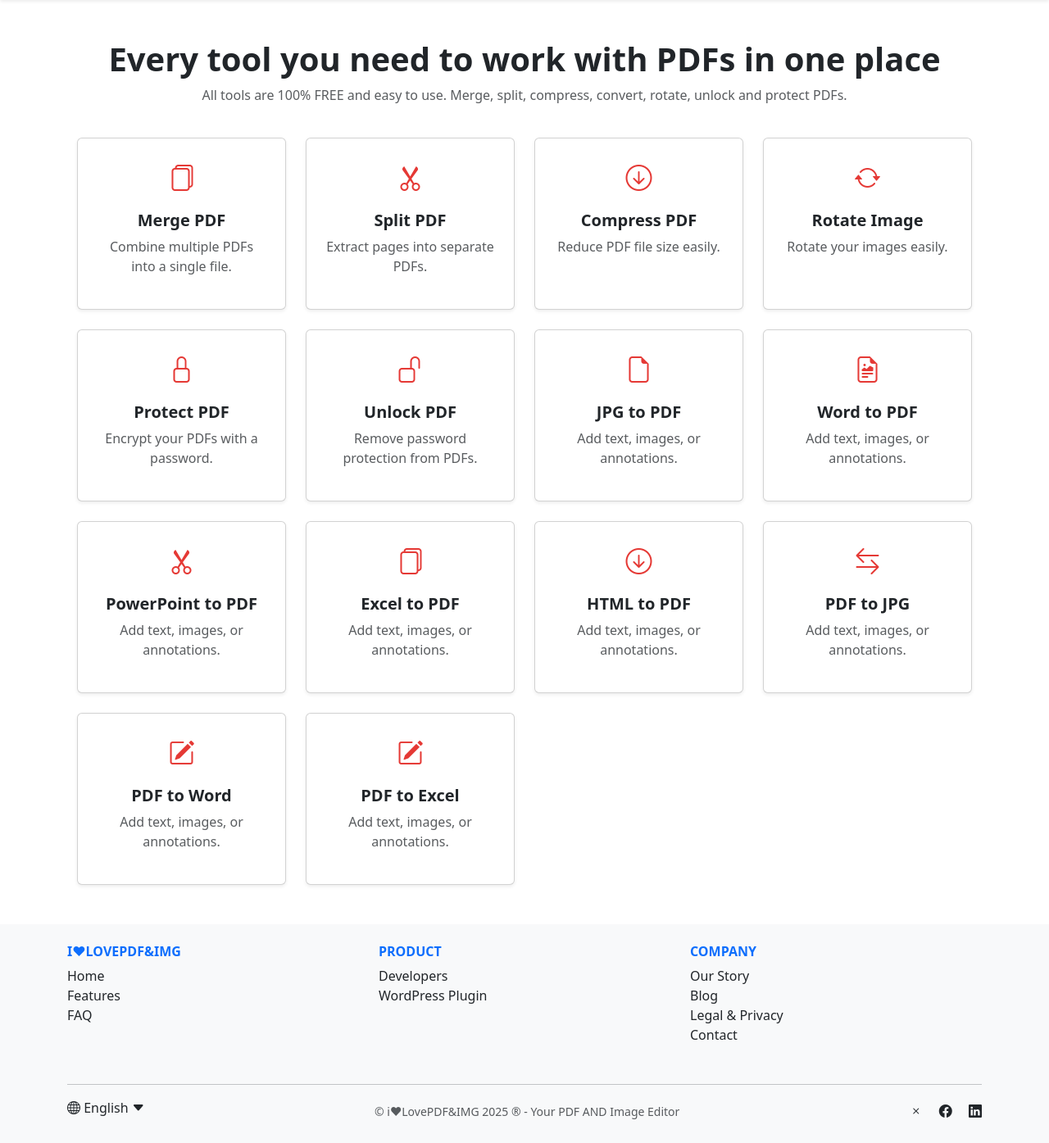
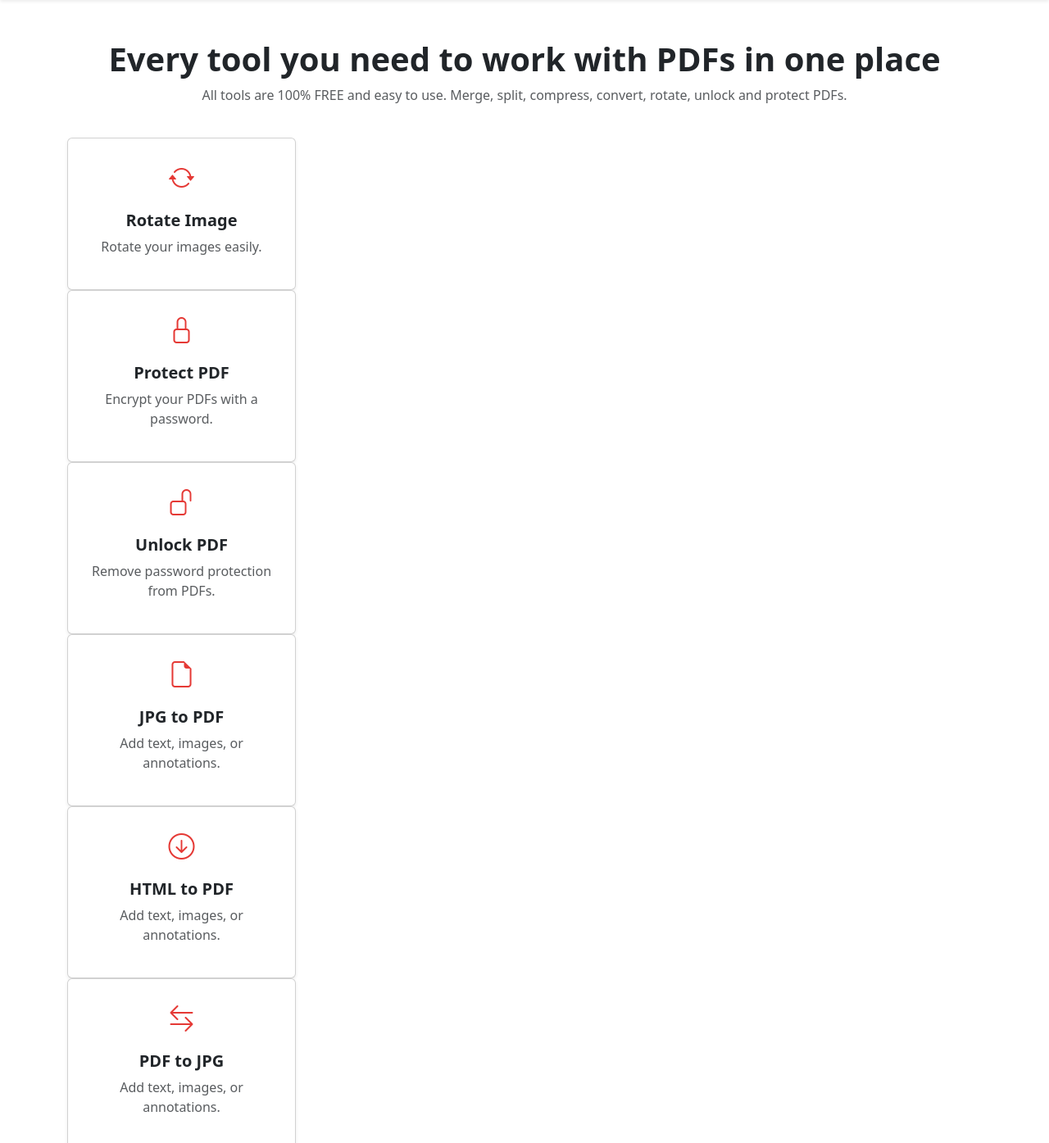
Before and after one commit to khof-star/ilovepdfandimg, a Flask app: page / in a window 1280 px wide. Shown: the part 56-1451 px from the top of the page at 82% size. Run offline with Flask 3, Linux system fonts and the light colour scheme; some libraries are stand-ins or nearby versions.

Commit message:
Update home.html

```diff
--- a/templates/home.html
+++ b/templates/home.html
@@ -48,7 +48,7 @@
   </p>
 </div>
 
-<div class="container">
+<!--<div class="container">
   <div class="row g-4">
     <div class="col-md-3">
       <a href="/merge" class="text-decoration-none text-dark">
@@ -76,7 +76,7 @@
           <p class="text-muted">Reduce PDF file size easily.</p>
         </div>
       </a>
-    </div>
+    </div>-->
     <div class="col-md-3">
       <a href="/rotate" class="text-decoration-none text-dark">
       <div class="card h-100 shadow-sm text-center p-4 tool-card">
@@ -115,7 +115,7 @@
         </div>
       </a>
     </div>
-    <div class="col-md-3">
+    <!--<div class="col-md-3">
       <a href="wordtopdf" class="text-decoration-none text-dark">
         <div class="card h-100 shadow-sm text-center p-4 tool-card">
           <i class="bi bi-file-earmark-richtext" style="font-size: 2rem; color: #e53935;"></i>
@@ -141,7 +141,7 @@
           <p class="text-muted">Add text, images, or annotations.</p>
         </div>
       </a>
-    </div>
+    </div>-->
     <div class="col-md-3">
       <a href="/htmltopdf" class="text-decoration-none text-dark">
         <div class="card h-100 shadow-sm text-center p-4 tool-card">
@@ -160,7 +160,7 @@
         </div>
       </a>
     </div>
-    <div class="col-md-3">
+    <!--<div class="col-md-3">
       <a href="/pdftoword" class="text-decoration-none text-dark">
         <div class="card h-100 shadow-sm text-center p-4 tool-card">
           <i class="bi bi-pencil-square" style="font-size: 2rem; color: #e53935;"></i>
@@ -168,7 +168,7 @@
           <p class="text-muted">Add text, images, or annotations.</p>
         </div>
       </a>
-    </div>
+    </div>-->
     <div class="col-md-3">
       <a href="/pdftoexcel" class="text-decoration-none text-dark">
         <div class="card h-100 shadow-sm text-center p-4 tool-card">
```
